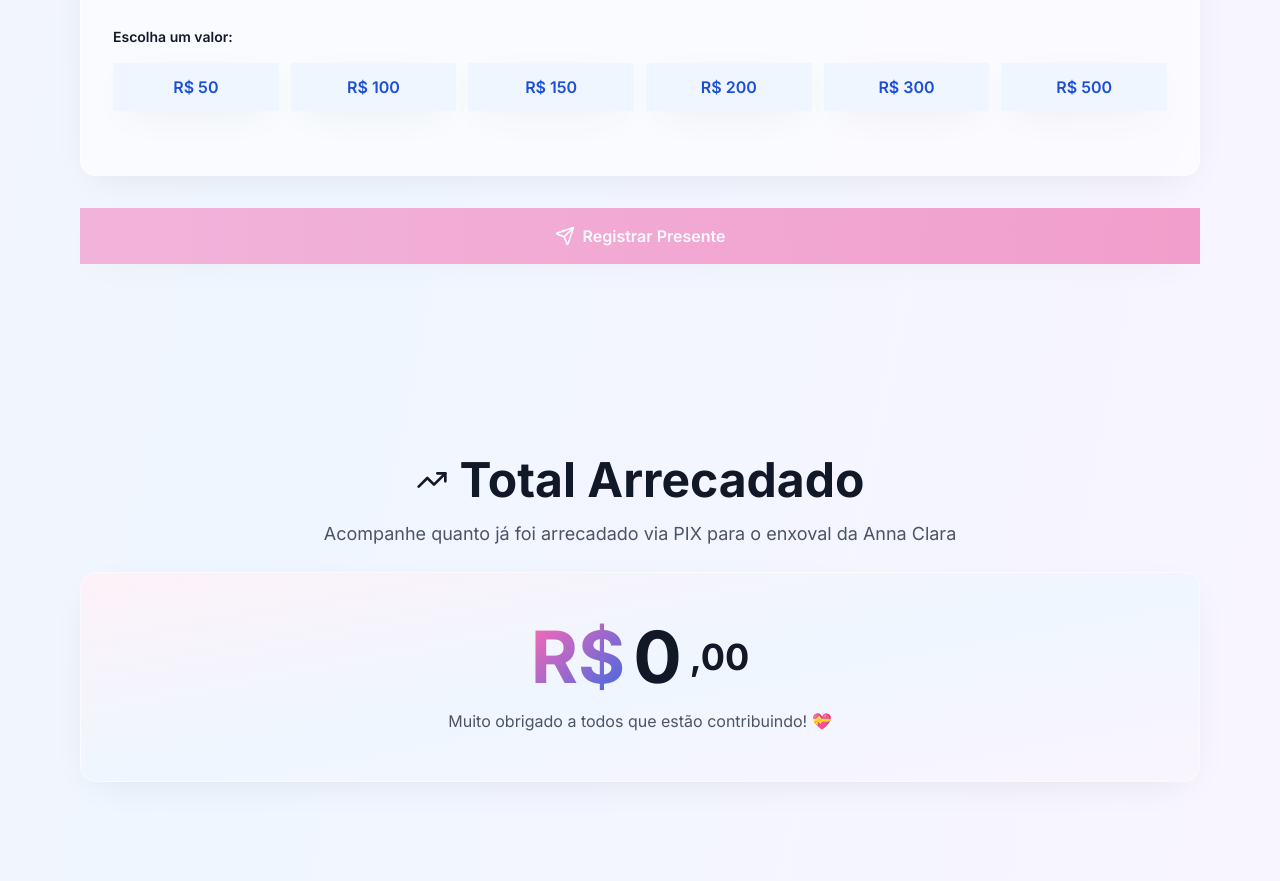
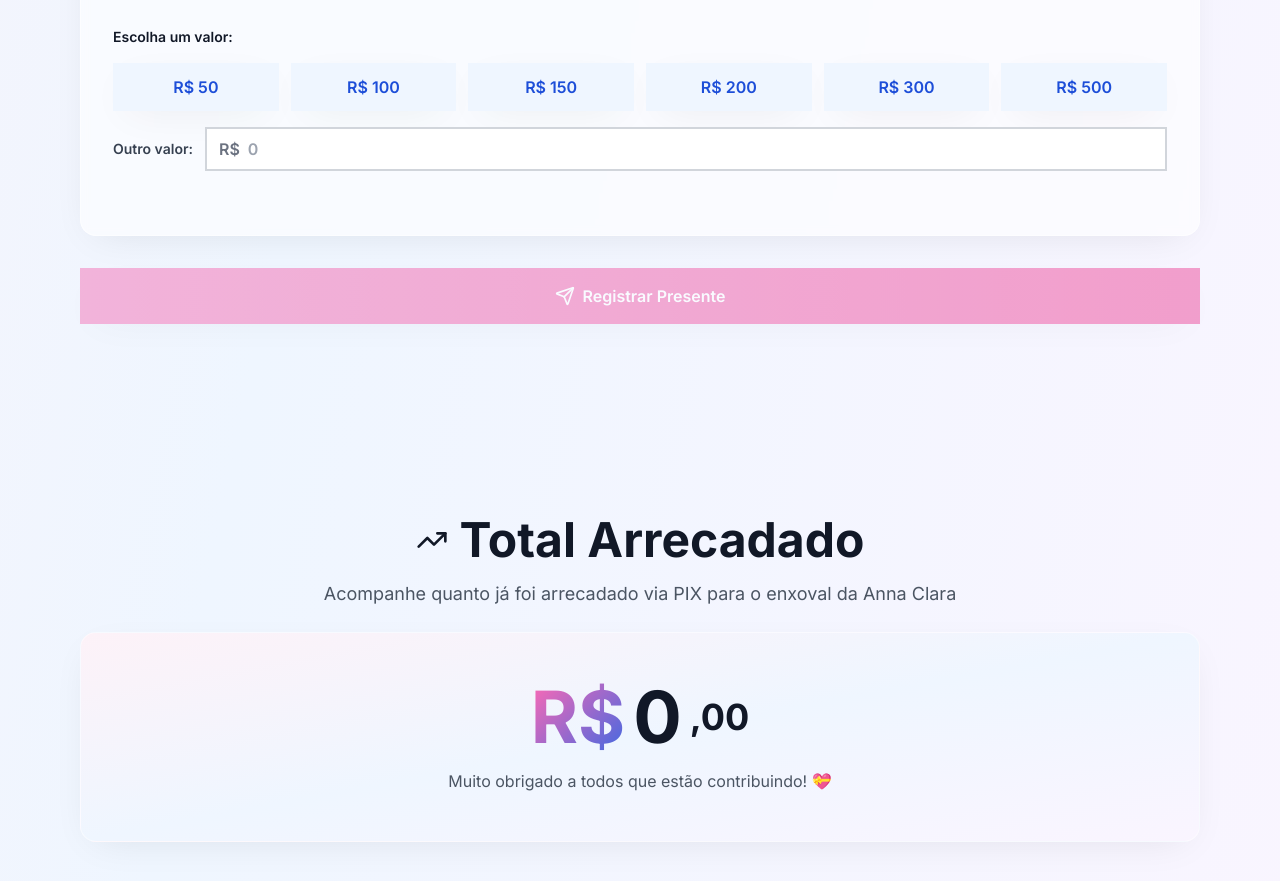
Before and after one commit to jaconetti/anna_clara, a Next.js app in the folder nextjs_space/: page / in a window 1280 px wide. Shown: the part 4600-5481 px from the top of the page. Built offline with nearby package versions, Linux system fonts and the light colour scheme; no server answers; the database is empty.

Commit message:
feat: add custom PIX value input

```diff
--- a/nextjs_space/components/pix-module.tsx
+++ b/nextjs_space/components/pix-module.tsx
@@ -25,12 +25,21 @@ export default function PixModule({
   const [isUploading, setIsUploading] = useState(false);
   const [uploadError, setUploadError] = useState<string | null>(null);
   const [copied, setCopied] = useState(false);
+  const [customValue, setCustomValue] = useState('');
   const fileInputRef = useRef<HTMLInputElement>(null);
 
   const handleCopyPix = async () => {
     await navigator.clipboard.writeText(PIX_CODE);
     setCopied(true);
     setTimeout(() => setCopied(false), 2000);
+  };
+
+  const handleCustomValueChange = (e: React.ChangeEvent<HTMLInputElement>) => {
+    const raw = e.target.value.replace(/\D/g, '');
+    setCustomValue(raw);
+    if (raw && parseInt(raw) > 0) {
+      onValueSelect(parseInt(raw));
+    }
   };
 
   const handleFileSelect = async (file: File | null) => {
@@ -115,11 +124,11 @@ export default function PixModule({
               <motion.button
                 key={option.value}
                 type="button"
-                onClick={() => onValueSelect(option.value)}
+                onClick={() => { onValueSelect(option.value); setCustomValue(''); }}
                 whileHover={{ y: -2 }}
                 whileTap={{ scale: 0.95 }}
                 className={`p-3 rounded-lg font-semibold transition-all duration-300 ${
-                  selectedValue === option.value
+                  selectedValue === option.value && !customValue
                     ? 'bg-gradient-to-br from-blue-400 to-blue-500 text-white shadow-elevated ring-2 ring-blue-300'
                     : 'bg-blue-50 text-blue-700 hover:bg-blue-100 shadow-elegant'
                 }`}
@@ -127,6 +136,26 @@ export default function PixModule({
                 {option.label}
               </motion.button>
             ))}
+          </div>
+
+          {/* Custom value */}
+          <div className="mt-4 flex items-center gap-3">
+            <label className="text-sm font-semibold text-gray-700 whitespace-nowrap">Outro valor:</label>
+            <div className={`flex items-center gap-2 flex-1 border-2 rounded-lg px-3 py-2 bg-white transition-colors ${
+              customValue && parseInt(customValue) > 0
+                ? 'border-blue-400 ring-2 ring-blue-200'
+                : 'border-gray-300'
+            }`}>
+              <span className="text-gray-500 font-semibold">R$</span>
+              <input
+                type="text"
+                inputMode="numeric"
+                placeholder="0"
+                value={customValue}
+                onChange={handleCustomValueChange}
+                className="flex-1 outline-none text-gray-900 font-semibold bg-transparent"
+              />
+            </div>
           </div>
         </div>
 
```
